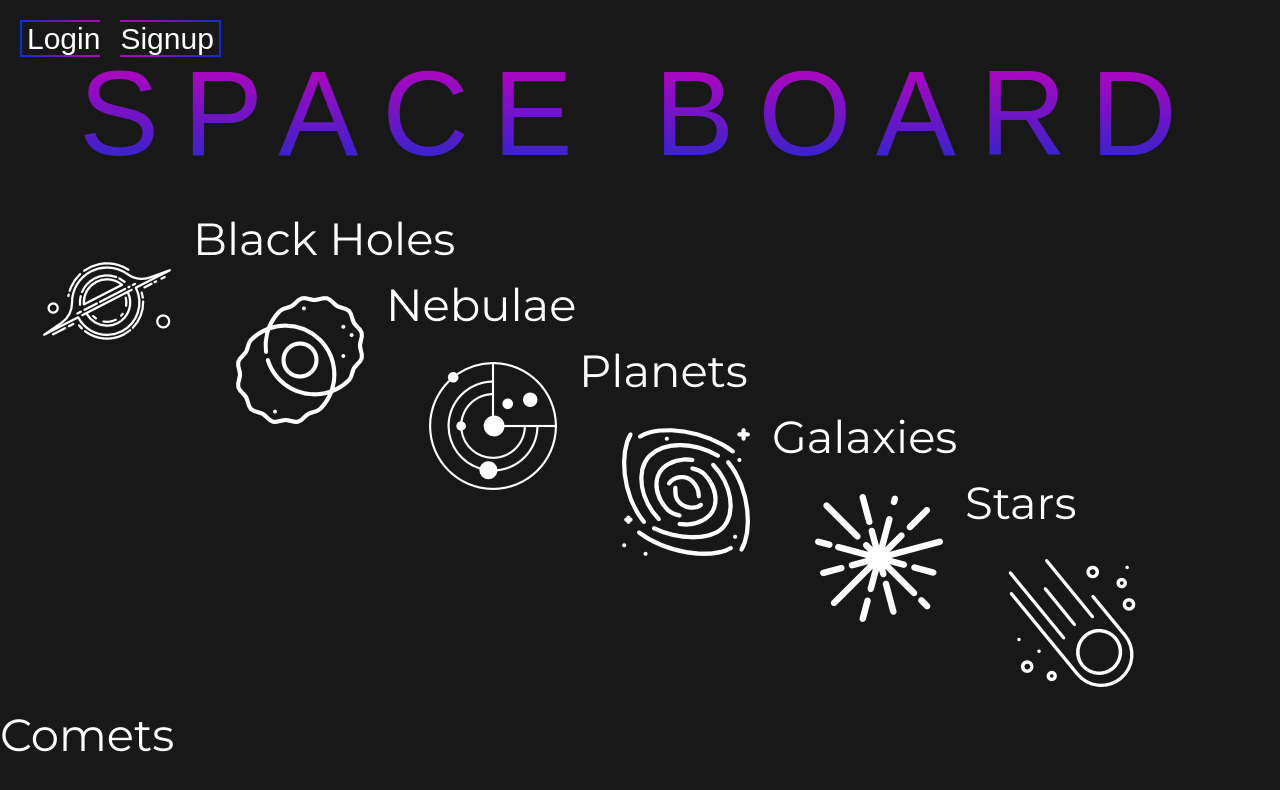
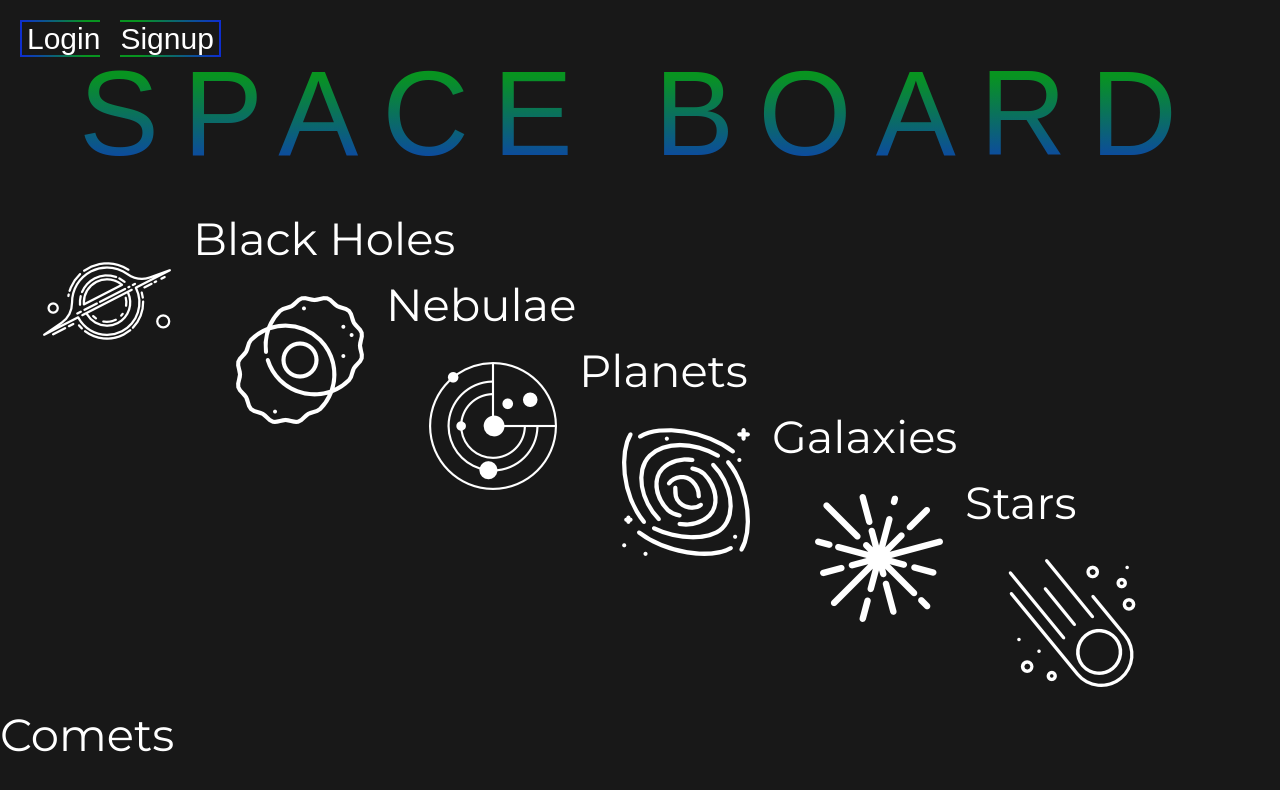
Before and after one commit to Roselou/spaceboard, a React (Create React App) app in the folder frontend/: page / in a window 1280 px wide. Shown: the top 790 px of the page. Built offline with nearby package versions, Linux system fonts and the light colour scheme; a web font is replaced by a local one.

Commit message:
added CORS in fetch

```diff
--- a/frontend/src/App.css
+++ b/frontend/src/App.css
@@ -7,7 +7,7 @@
   font-size: 8em;
   font-family: 'Chathura', sans-serif;
   letter-spacing: .2em;
-  background: -webkit-linear-gradient(90deg, #0e2ed0 0%, #a607bf 80%);
+  background: -webkit-linear-gradient(90deg, #0e2ed0 0%, #089420 80%);
   -webkit-background-clip: text;
   -webkit-text-fill-color: transparent;
   margin-top: -20px;
@@ -27,7 +27,7 @@
   padding-left: 5px;
   margin-left: 20px;
   margin-top: 20px;
-  border-image: linear-gradient(90deg, #0e2ed0 0%, #a607bf 80%);
+  border-image: linear-gradient(90deg, #0e2ed0 0%, #089420 80%);
   border-image-slice: 1
 }
 
@@ -46,7 +46,7 @@
   padding-right: 5px;
   margin-top: 20px;
   text-align: right;
-  border-image: linear-gradient(270deg, #0e2ed0 0%, #a607bf 80%);
+  border-image: linear-gradient(270deg, #0e2ed0 0%, #089420 80%);
   border-image-slice: 1
 }
 
@@ -82,7 +82,7 @@ h5 {
 }
 
 .single-img {
-  border-radius: 120px;
+  border-radius: 60px;
   margin: auto;
   width: 50%;
   display: block;
@@ -97,3 +97,7 @@ h5 {
   margin-left: auto;
   margin-right: auto;
 }
+
+.btn {
+  margin-left: 15px;
+}
--- a/frontend/src/components/singleNasa.js
+++ b/frontend/src/components/singleNasa.js
@@ -67,6 +67,7 @@ class singleNasa extends Component {
         let commentID = this.props.match.comment_id;
         fetch(`http://localhost:8080/api/nasa/${nasaID}/comments/${commentID}`, {
             method: 'DELETE',
+            mode: 'CORS',
             headers: {
                     'Accept': 'application/json',
                     'Content-Type': 'application/json',
@@ -92,6 +93,7 @@ class singleNasa extends Component {
         let commentID = this.props.match.comment_id;
         fetch(`http://localhost:8080/api/nasa/${nasaID}/comments/${commentID}`, {
             method: 'PUT',
+            mode: 'CORS',
             headers: {
                   'Accept': 'application/json',
                   'Content-Type': 'application/json',
@@ -125,9 +127,9 @@ class singleNasa extends Component {
          ? this.state.comments.map((comment, idx) => {
             return ( <div key = {comment._id} className = 'commentContainer title' >
                 <div className = "comments" >
-                <h2 className="title" > < strong > {comment.name} </strong>: {comment.comments} </h2 >
-                <button onClick={this.deleteComment}> Delete </button>
-                <button onClick={this.updateComment}> Upate </button>
+                <h4 className="title" > < strong > {comment.name} </strong>: {comment.comments} </h4 >
+                <button className = "waves-effect waves-light btn grey darken-2" onClick={() =>this.deleteComment(idx)}> Delete </button>
+                <button className = "waves-effect waves-light btn grey darken-3" onClick={() => this.updateComment(idx)}> Update </button>
                 </div>
                 </div>
         );
@@ -171,12 +173,13 @@ class singleNasa extends Component {
                             <input
                                 id = "icon_prefix2"
                                 className = "materialize-textarea title"
+                                type="text"
                                 onChange = {this.handleCommentChange}
                                 value = {this.state.currentComment}
                                 placeholder = "Comment..." />
                         </div>
                     </div>
-                    < button className = "waves-effect waves-light btn indigo lighten-3" > Submit Comment </button >
+                    < button className = "waves-effect waves-light btn indigo lighten-2" > Add Comment </button >
                 </form>
             </div>
             {commentsResult}
--- a/frontend/src/components/stars.js
+++ b/frontend/src/components/stars.js
@@ -35,7 +35,7 @@ class Star extends Component {
         })
     }
     render(){
-        console.log('stars', this.state.stars)
+        console.log('stars', this.state.stars[0])
         let starResult = this.state.stars.map(item => {
              let nasa_id = item.data[0].nasa_id
             return <div key={item.data[0].nasa_id}>
```
